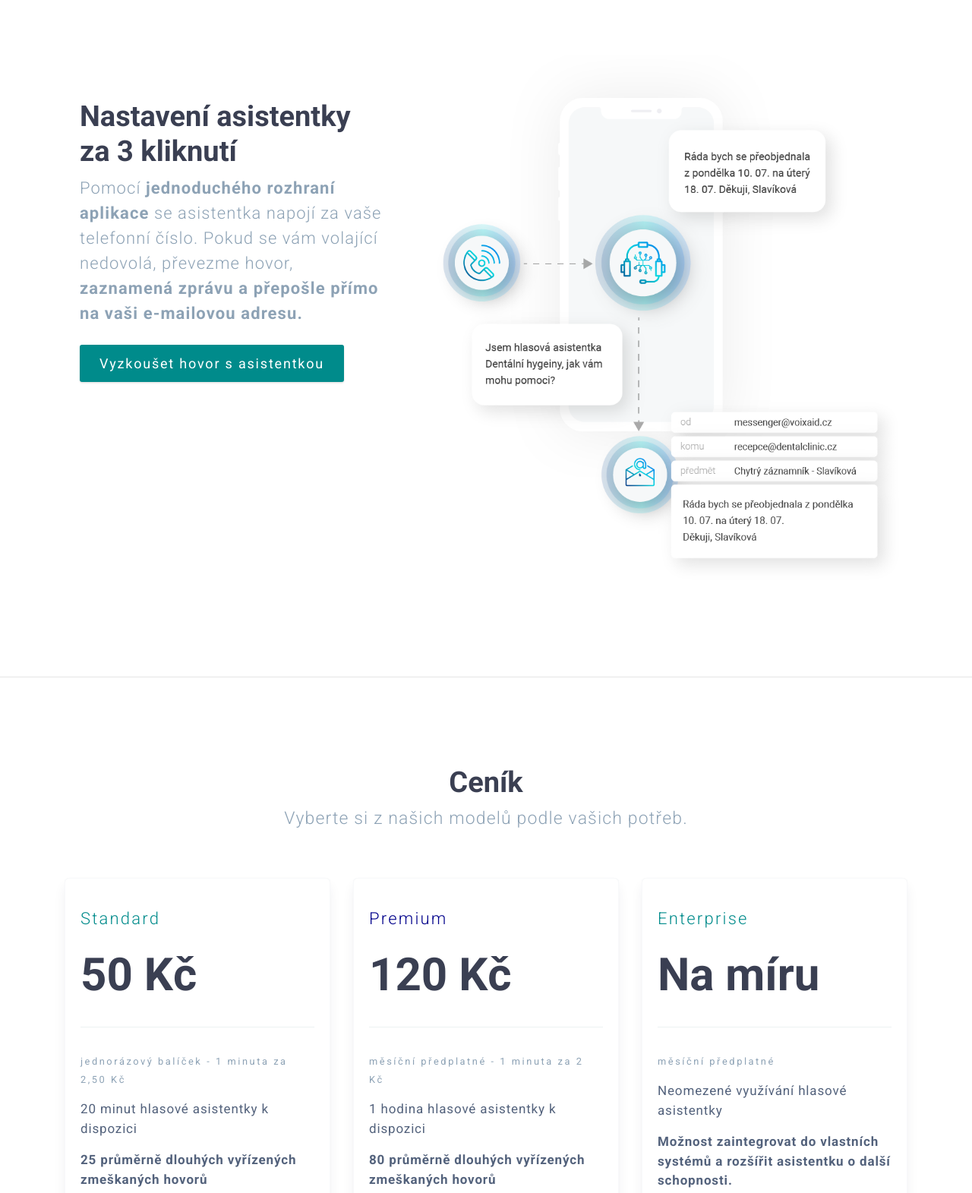
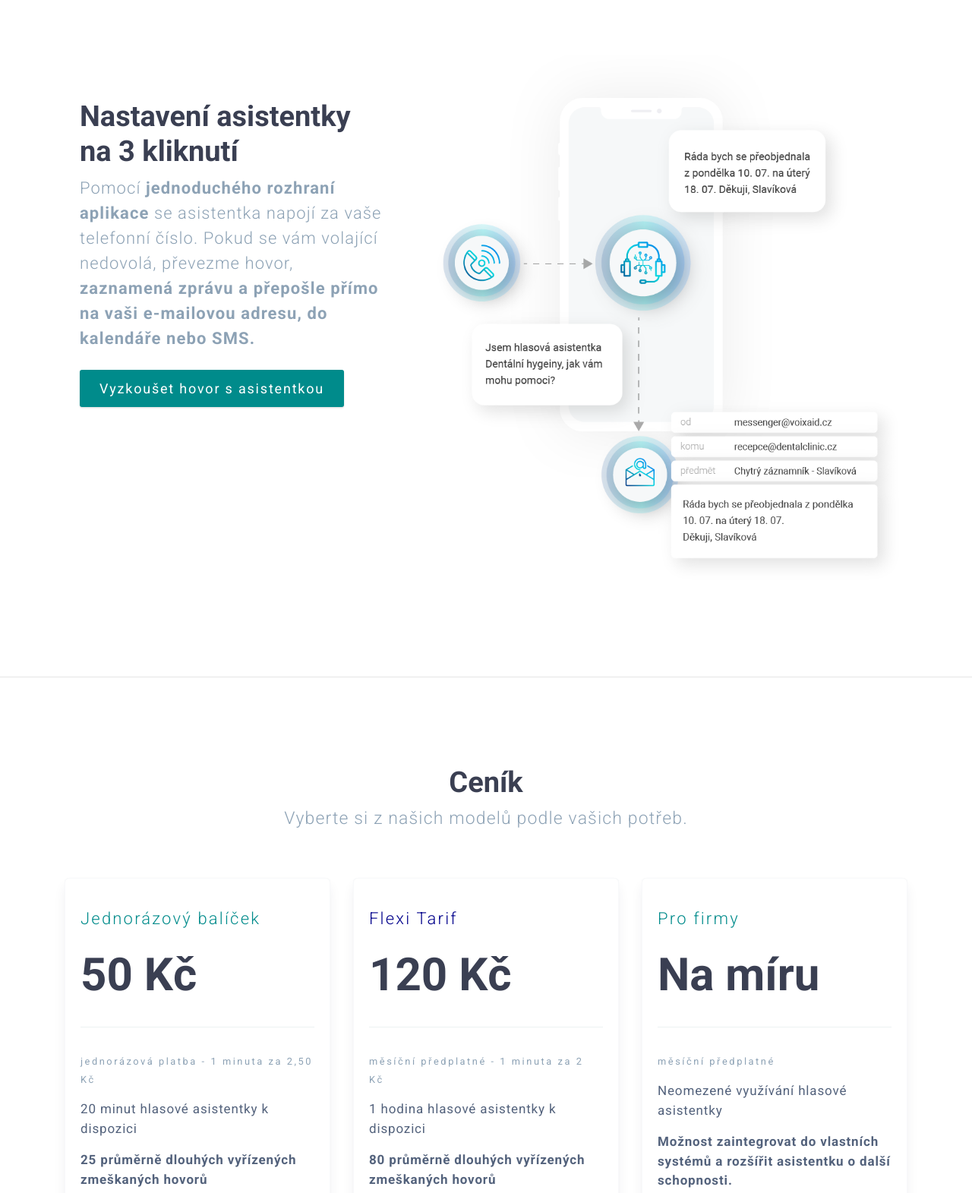
Before and after one commit to linettemanuel/voxaid, a plain HTML site: page index.html in a window 1280 px wide. Shown: the part 1180-2751 px from the top of the page at 76% size. Drawn offline with nearby package versions, Linux system fonts and the light colour scheme.

Commit message:
wording update

```diff
--- a/index.html
+++ b/index.html
@@ -17,7 +17,7 @@
     <!-- Google Fonts -->
     <link href="https://fonts.googleapis.com/css?family=Roboto:300,400,500,700,900" rel="stylesheet">
 
-    <title>VOIXAID Chytrý záznamník</title>
+    <title>VOXAID Digitalní AI Hlasová asistentka do telefonu</title>
   </head>
 
   <body>
@@ -81,8 +81,8 @@
       <div class="row">
         <div class="col-md-5">
           <div class="content-box">
-            <h2>Nastavení asistentky za 3 kliknutí</h2>
-            <p>Pomocí <b>jednoduchého rozhraní aplikace</b> se asistentka napojí za vaše telefonní číslo. Pokud se vám volající nedovolá, převezme hovor, <b>zaznamená zprávu a přepošle přímo na vaši e-mailovou adresu.</b> </p>
+            <h2>Nastavení asistentky na 3 kliknutí</h2>
+            <p>Pomocí <b>jednoduchého rozhraní aplikace</b> se asistentka napojí za vaše telefonní číslo. Pokud se vám volající nedovolá, převezme hovor, <b>zaznamená zprávu a přepošle přímo na vaši e-mailovou adresu, do kalendáře nebo SMS.</b> </p>
             <a href="#" class="btn btn-regular">Vyzkoušet hovor s asistentkou</a>
           </div>
         </div>
@@ -145,10 +145,10 @@
       <div class="row">
         <div class="col-md-4">
           <div class="pricing-box">
-            <h3>Standard</h3>
+            <h3>Jednorázový balíček</h3>
             <h6>50 Kč</h6>
             <div class="divider-light"></div>
-            <small>jednorázový balíček - 1 minuta za 2,50 Kč</small>
+            <small>jednorázová platba - 1 minuta za 2,50 Kč</small>
             <p>20 minut hlasové asistentky k dispozici</p>
             <p><b>25 průměrně dlouhých vyřízených zmeškaných hovorů</b></p>
             <div class="text-center"></div>
@@ -157,7 +157,7 @@
           </div>
         <div class="col-md-4">
           <div class="pricing-box">
-            <h3 class="demo">Premium</h3>
+            <h3 class="demo">Flexi Tarif</h3>
             <h6>120 Kč</h6>
             <div class="divider-light"></div>
             <small>měsíční předplatné - 1 minuta za 2 Kč</small>
@@ -171,7 +171,7 @@
         </div>
         <div class="col-md-4">
           <div class="pricing-box">
-            <h3>Enterprise</h3>
+            <h3>Pro firmy</h3>
             <h6>Na míru</h6>
             <div class="divider-light"></div>
             <small>měsíční předplatné</small>
```
